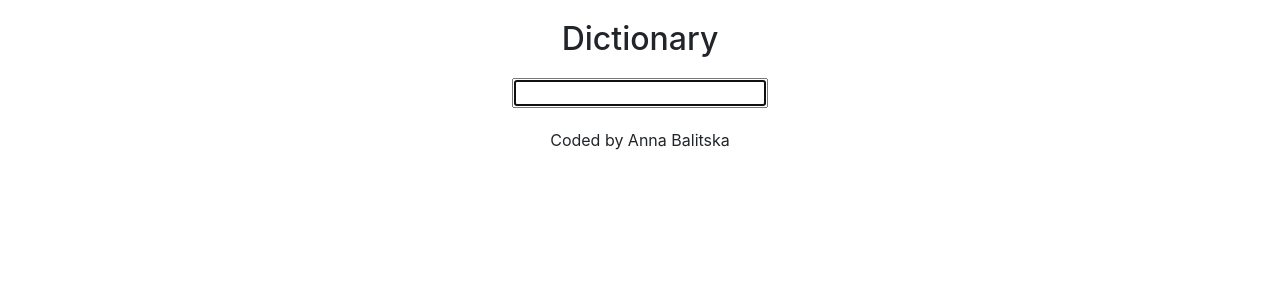
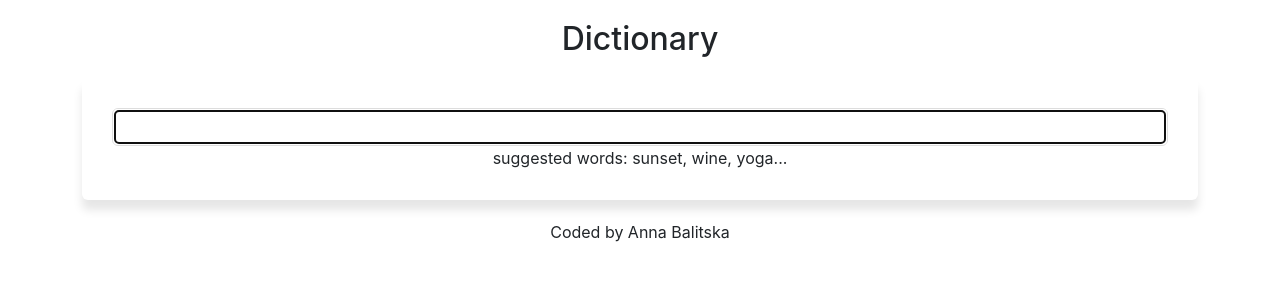
Before and after one commit to AnniLix/dictionary-app, a React (Create React App) app: page / in a window 1280 px wide. Shown: the top 300 px of the page. Built offline with nearby package versions, Linux system fonts and the light colour scheme; no server answers.

Commit message:
Added some styling

```diff
--- a/src/App.css
+++ b/src/App.css
@@ -1,3 +1,7 @@
 .App {
   text-align: center;
 }
+
+a {
+  color: #9670f4;
+}
--- a/src/App.js
+++ b/src/App.js
@@ -7,7 +7,7 @@ function App() {
       <div className="container">
         <h2 className="headerName">Dictionary</h2>
         <main>
-          <Dictoinary />
+          <Dictoinary defaultKeyword="sunset"/>
         </main>
         <footer className='app-footer'>Coded by Anna Balitska</footer>
       </div>
--- a/src/Dictionary.css
+++ b/src/Dictionary.css
@@ -9,3 +9,24 @@
 .Dictionary {
   margin-bottom: 20px;
 }
+
+.Dictionary section {
+  background: white;
+  padding: 30px;
+  border-radius: 6px;
+  box-shadow: 0 10px 10px rgb(0 0 0 / 10%);
+  margin: 20px 0;
+}
+
+.Dictionary input {
+  width: 100%;
+  border-radius: 6px;
+  padding: 6px 10px;
+  color: #333;
+  border: 1px solid #ddd;
+}
+
+.Dictionary hint {
+  font-size: 11px;
+  margin-top: 5px;
+}
--- a/src/Dictionary.js
+++ b/src/Dictionary.js
@@ -3,30 +3,52 @@ import React, { useState } from 'react';
 import Results from './Results';
 import './Dictionary.css';
 
-export default function Dictionary() {
-  let [keyword, setKeyword] = useState('');
+export default function Dictionary(props) {
+  let [keyword, setKeyword] = useState(props.defaultKeyword);
   let [results, setResults] = useState(null);
+  let [loaded, setLoaded] = useState(false);
 
   function handleResponse(response) {
     setResults(response.data[0]);
+  }
+
+  function search() {
+    let apiUrl = `https://api.dictionaryapi.dev/api/v2/entries/en/${keyword}`;
+    axios.get(apiUrl).then(handleResponse);
+  }
+
+  function handleSubmit(event) {
+    event.preventDefault();
+    search();
   }
 
   function handleKeywordChange(event) {
     setKeyword(event.target.value);
   }
 
-  function search(event) {
-    event.preventDefault();
+  function load() {
+    setLoaded(true);
+    search();
+  }
 
-    let apiUrl = `https://api.dictionaryapi.dev/api/v2/entries/en/${keyword}`;
-    axios.get(apiUrl).then(handleResponse);
+  if (loaded) {
+    return (
+      <div className="Dictionary">
+        <section>
+          <form onSubmit={handleSubmit}>
+            <input
+              type="search"
+              onChange={handleKeywordChange}
+              autoFocus={true}
+            />
+          </form>
+          <div className="hint">suggested words: sunset, wine, yoga...</div>
+        </section>
+        <Results results={results} />
+      </div>
+    );
+  } else {
+    load();
+    return 'Loading';
   }
-  return (
-    <div className="Dictionary">
-      <form onSubmit={search}>
-        <input type="search" onChange={handleKeywordChange} autoFocus={true} />
-      </form>
-      <Results results={results} />
-    </div>
-  );
 }
--- /dev/null
+++ b/src/Phonetic.css
@@ -0,0 +1,24 @@
+.Phonetic {
+  height: 60px;
+}
+
+.Phonetic a {
+  border: 1px solid #ddd;
+  text-decoration: none;
+  padding: 10px 20px;
+  font-size: 13px;
+  margin-right: 10px;
+  font-weight: bold;
+  border-radius: 20px;
+  transition: all 150ms ease-in-out;
+}
+
+.Phonetic a:hover {
+  background: #9670f4;
+  color: white;
+}
+
+.Phonetic text {
+  opacity: 0.5;
+  font-weight: bold;
+}
--- a/src/Phonetic.js
+++ b/src/Phonetic.js
@@ -1,4 +1,5 @@
 import React from 'react';
+import './Phonetic.css';
 
 export default function Phonetic(props) {
   return (
@@ -6,8 +7,7 @@ export default function Phonetic(props) {
       <a href={props.phonetic.audio} target="_blank" rel="noreferrer">
         Listen
       </a>
-      <br />
-      {props.phonetic.text}
+      <span className="text">{props.phonetic.text}</span>
     </div>
   );
 }
--- /dev/null
+++ b/src/Results.css
@@ -0,0 +1,5 @@
+.Results h2 {
+  font-size: 36px;
+  font-weight: bold;
+  line-height: 1.5;
+}
--- a/src/Results.js
+++ b/src/Results.js
@@ -1,11 +1,13 @@
 import React from 'react';
 import Meaning from './Meaning';
 import Phonetic from './Phonetic';
+import "./Results.css";
 
 export default function Results(props) {
   if (props.results) {
     return (
       <div className="Results">
+        <section>
           <h2>{props.results.word}</h2>
           {props.results.phonetics.map(function (phonetic, index) {
             return (
@@ -14,11 +16,12 @@ export default function Results(props) {
               </div>
             );
           })}
+        </section>
         {props.results.meanings.map(function (meaning, index) {
           return (
-            <div key={index}>
+            <section key={index}>
               <Meaning meaning={meaning} />
-            </div>
+            </section>
           );
         })}
       </div>
```
Lines whose indentation alone changed are shown as unchanged.
